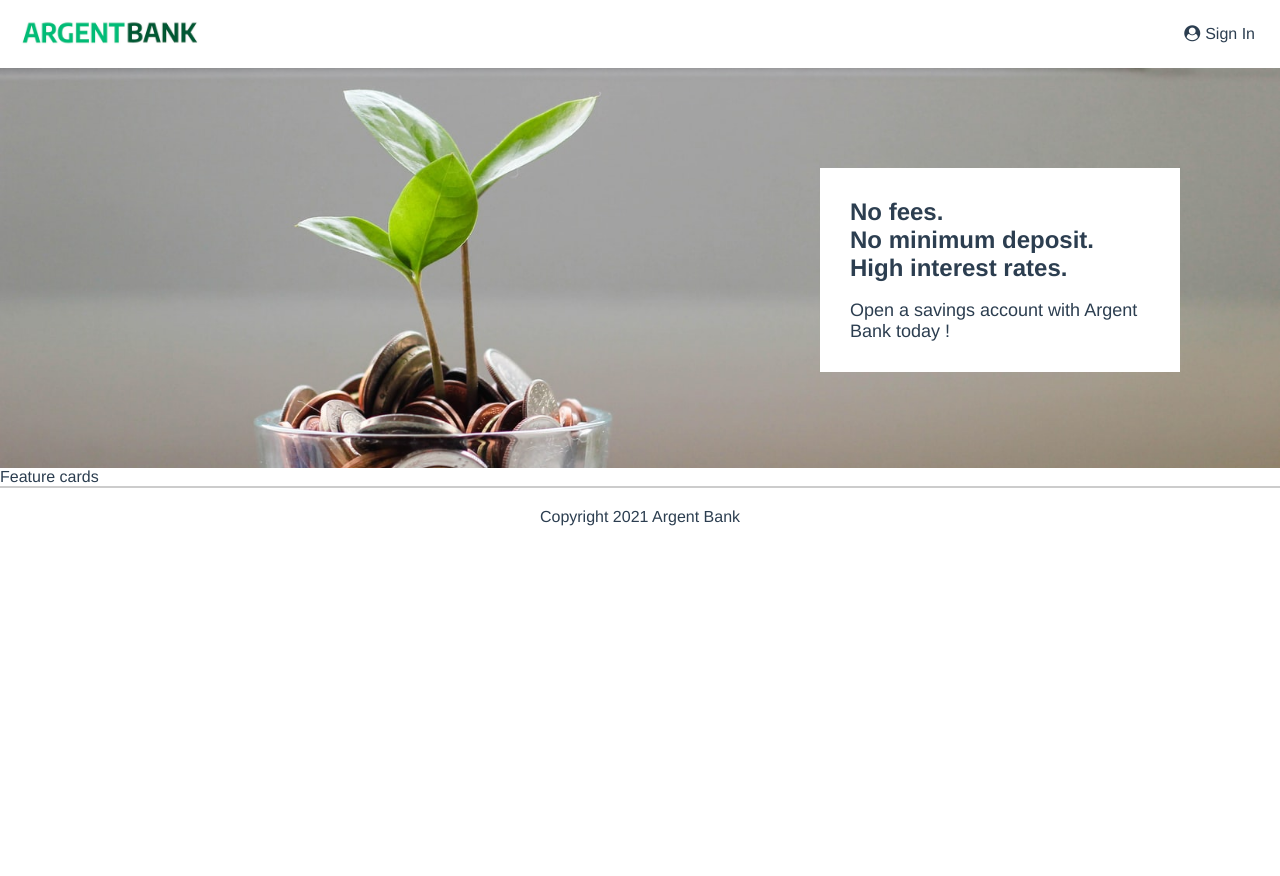
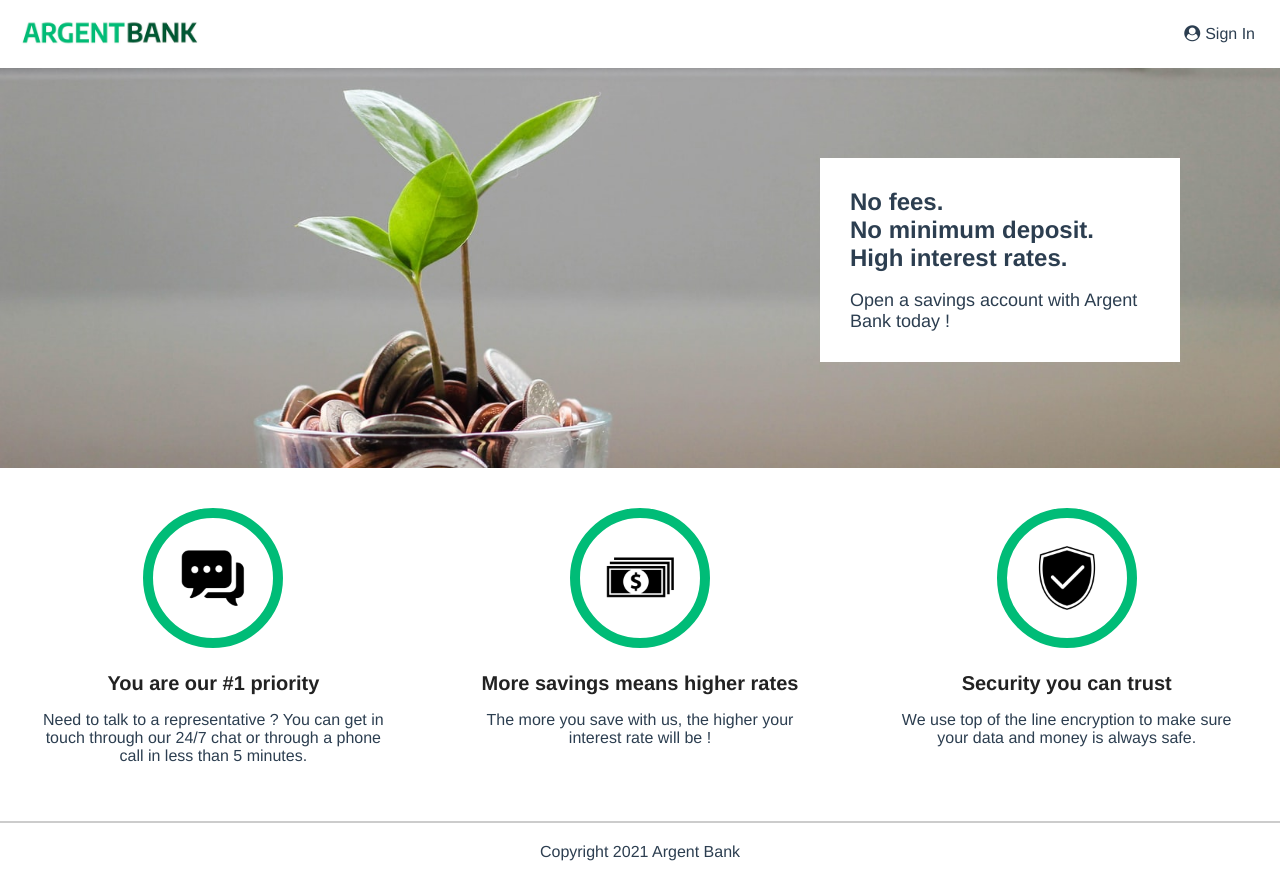
Before and after one commit to maxime-rl/maxime-robil-lepretre_12_15102021, a React (Create React App) app: page / in a window 1280 px wide. Before the commit the page ends 800 px from the top, so only its background shows below. Built offline with nearby package versions, Linux system fonts and the light colour scheme.

Commit message:
feat: add FeatureCard component and build HomePage

```diff
--- a/src/components/Banner/Banner.styled.js
+++ b/src/components/Banner/Banner.styled.js
@@ -24,7 +24,7 @@ export const BannerContent = styled.div`
   margin: 0 auto;
   @media only screen and (min-width: 920px) {
     position: absolute;
-    top: 50px;
+    top: 40px;
     right: 50px;
     width: 300px;
     margin: 50px;
--- /dev/null
+++ b/src/components/Cards/FeatureCard/FeatureCard.jsx
@@ -0,0 +1,31 @@
+import React from "react";
+import PropTypes from "prop-types";
+import * as S from "./FeatureCard.styled";
+
+/**
+ * Create a FeatureCard component
+ * @function FeatureCard
+ * @param {string} icon
+ * @param {string} alt
+ * @param {string} title
+ * @param {string} text
+ */
+export default function FeatureCard({ icon, alt, title, text }) {
+  return (
+    <S.FeatureCard>
+      <S.Icon src={icon} alt={alt} />
+      <S.Title>{title}</S.Title>
+      <p>{text}</p>
+    </S.FeatureCard>
+  );
+}
+
+/**
+ * PropTypes for the FeatureCard component
+ */
+FeatureCard.propTypes = {
+  icon: PropTypes.string.isRequired,
+  alt: PropTypes.string.isRequired,
+  title: PropTypes.string.isRequired,
+  text: PropTypes.string.isRequired,
+};
--- /dev/null
+++ b/src/components/Cards/FeatureCard/FeatureCard.styled.js
@@ -0,0 +1,22 @@
+import styled from "styled-components";
+import { styleColor } from "../../../utils/style/variables";
+
+export const FeatureCard = styled.div`
+  flex: 1;
+  text-align: center;
+  padding: 40px;
+`;
+
+export const Icon = styled.img`
+  padding: 10px;
+  width: 100px;
+  border: 10px solid ${styleColor.colorPrimary};
+  border-radius: 50%;
+`;
+
+export const Title = styled.h3`
+  margin-bottom: 5px;
+  color: ${styleColor.colorGrayDarken};
+  font-size: 2rem;
+  font-weight: bold;
+`;
--- a/src/components/Cards/PresentationCard/PresentationCard.jsx
+++ /dev/null
@@ -1,9 +0,0 @@
-import React from 'react'
-
-export default function PresentationCard() {
-  return (
-    <div>
-      Presentation card
-    </div>
-  )
-}
--- a/src/components/index.js
+++ b/src/components/index.js
@@ -1,5 +1,5 @@
 export { default as NavBar } from "./Navbar/NavBar";
 export { default as Footer } from "./Footer/Footer";
 export { default as Banner } from "./Banner/Banner";
-export { default as PresentationCard } from "./Cards/PresentationCard/PresentationCard";
+export { default as FeatureCard } from "./Cards/FeatureCard/FeatureCard";
 export { default as UserAccountCard } from "./Cards/UserAccountCard/UserAccountCard";
--- a/src/pages/HomePage/HomePage.jsx
+++ b/src/pages/HomePage/HomePage.jsx
@@ -1,16 +1,14 @@
 import React from "react";
-import { Banner } from "../../components";
+import { Banner, FeatureCard } from "../../components";
 import imageBanner from "../../assets/images/bank-tree.jpeg";
-
-/**
- * Banner content (hard data)
- */
-const title = "Promoted Content";
-const subtitle = `No fees.\nNo minimum deposit.\nHigh interest rates.`;
-const text = "Open a savings account with Argent Bank today !";
+import iconChat from "../../assets/images/icon-chat.png";
+import iconMoney from "../../assets/images/icon-money.png";
+import iconSecurity from "../../assets/images/icon-security.png";
+import * as S from "./HomePage.styled";
 
 /**
  * Create a HomePage component
+ * Banner and FeatureCard content below the function
  * @function HomePage
  */
 export default function HomePage() {
@@ -20,12 +18,58 @@ export default function HomePage() {
       <header>
         <Banner
           backgroundImg={imageBanner}
-          title={title}
-          subtitle={subtitle}
-          text={text}
+          title={bannerTitle}
+          subtitle={bannerSubtitle}
+          text={bannerText}
         />
       </header>
-      <main>Feature cards</main>
+      <main>
+        <S.Section>
+          <h2 className="sr-only">{featureCardListTitle}</h2>
+          {featureCardsContent.map((card, index) => (
+            <FeatureCard
+              key={index}
+              icon={card.icon}
+              alt={card.alt}
+              title={card.title}
+              text={card.text}
+            />
+          ))}
+        </S.Section>
+      </main>
     </>
   );
 }
+
+/**
+ * Banner content
+ */
+const bannerTitle = "Promoted Content";
+const bannerSubtitle = `No fees.\nNo minimum deposit.\nHigh interest rates.`;
+const bannerText = "Open a savings account with Argent Bank today !";
+
+/**
+ * FeatureCards content
+ */
+const featureCardListTitle = "Features";
+
+const featureCardsContent = [
+  {
+    icon: iconChat,
+    alt: "Chat icon",
+    title: "You are our #1 priority",
+    text: "Need to talk to a representative ? You can get in touch through our 24/7 chat or through a phone call in less than 5 minutes.",
+  },
+  {
+    icon: iconMoney,
+    alt: "Money icon",
+    title: "More savings means higher rates",
+    text: `The more you save with us, the higher your interest rate will be !`,
+  },
+  {
+    icon: iconSecurity,
+    alt: "Security icon",
+    title: "Security you can trust",
+    text: `We use top of the line encryption to make sure your data and money is always safe.`,
+  },
+];
--- /dev/null
+++ b/src/pages/HomePage/HomePage.styled.js
@@ -0,0 +1,9 @@
+import styled from "styled-components";
+
+export const Section = styled.section`
+  display: flex;
+  flex-direction: column;
+  @media only screen and (min-width: 920px) {
+    flex-direction: row;
+  }
+`;
```
